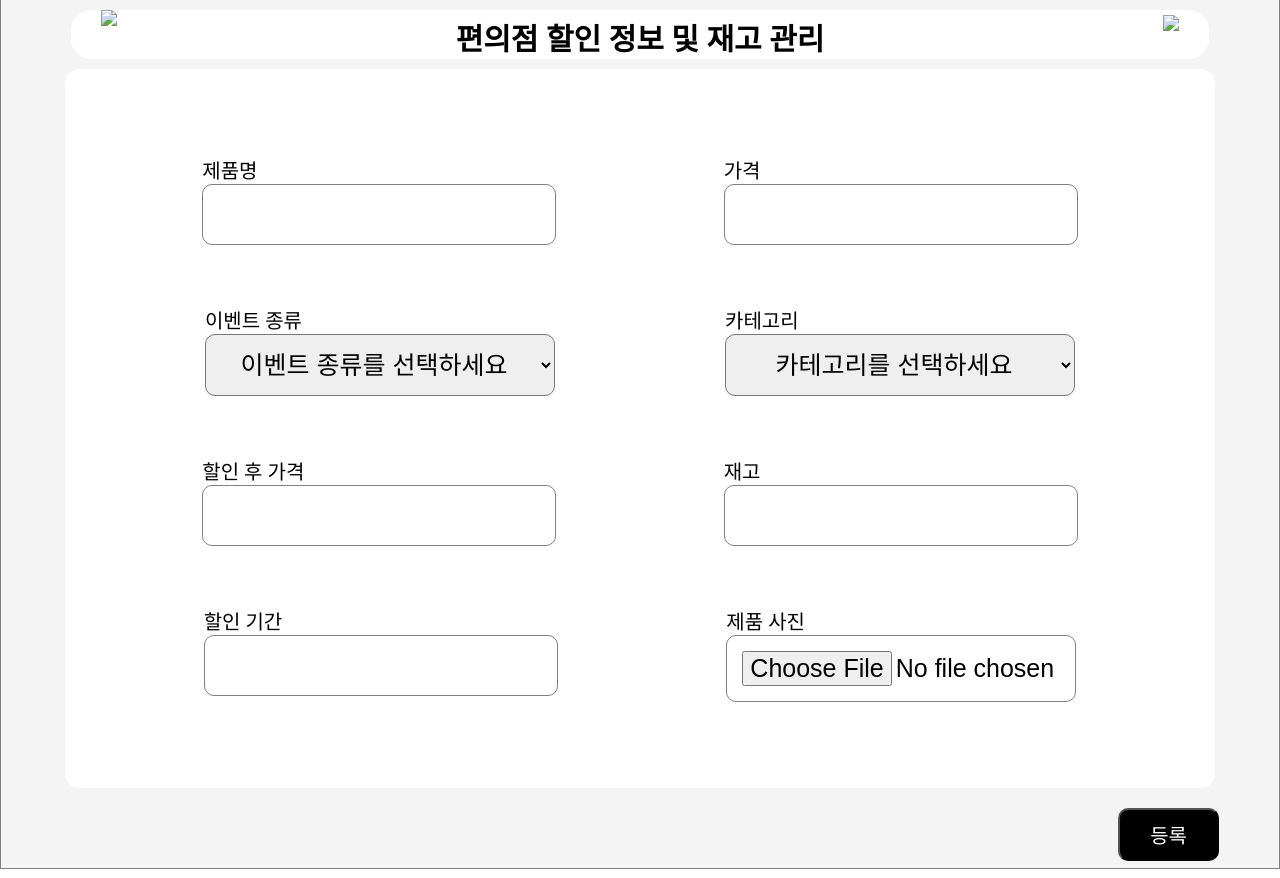
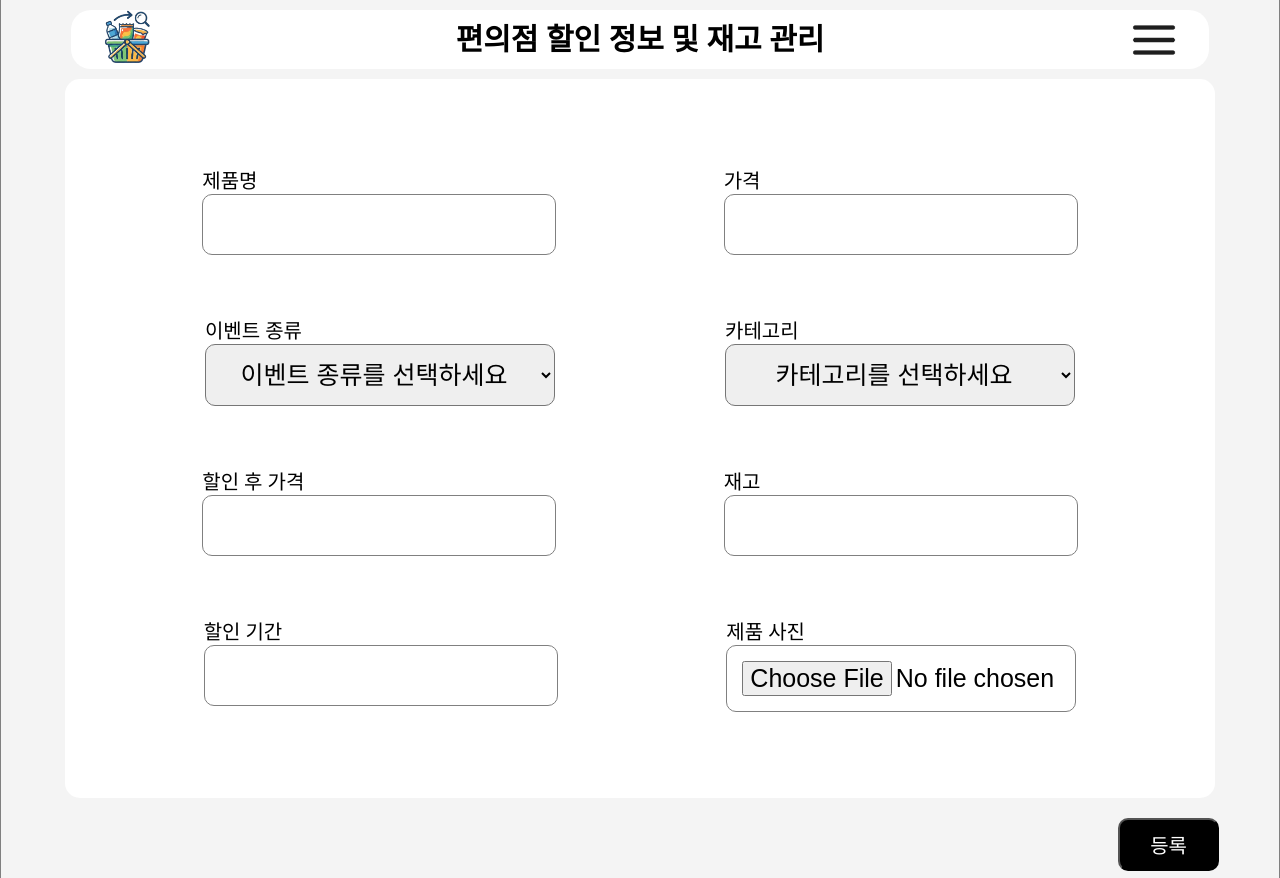
Before and after one commit to lth0330/mini-project1, a plain HTML site: page productWriter/productWriter.html in a window 1280 px wide. Shown: the top 878 px of the page. Drawn offline with Linux system fonts and the light colour scheme.

Commit message:
이미지 수정(완)

```diff
--- a/productWriter/productWriter.html
+++ b/productWriter/productWriter.html
@@ -14,13 +14,13 @@
     <div class="header">
       <div class="header1">
         <div class="header-left">
-          <a href="../productView/productView.html"><img src="./logo.png"/></a>
+          <a href="../productView/productView.html"><img src="../공용img/logo.png"/></a>
         </div>
         <div class="header-center">
           <h3 class="title"> 편의점 할인 정보 및 재고 관리</h3>
         </div>
         <div class="haeder-right">
-          <button onclick="menu()"><img src="./menu.png"></button>
+          <button onclick="menu()"><img src="../공용img/menu.png"></button>
 
           <div class="hide">
             <a href="../productUpdate/productUpdate.html"><li>내 재고 확인</li></a>
```
